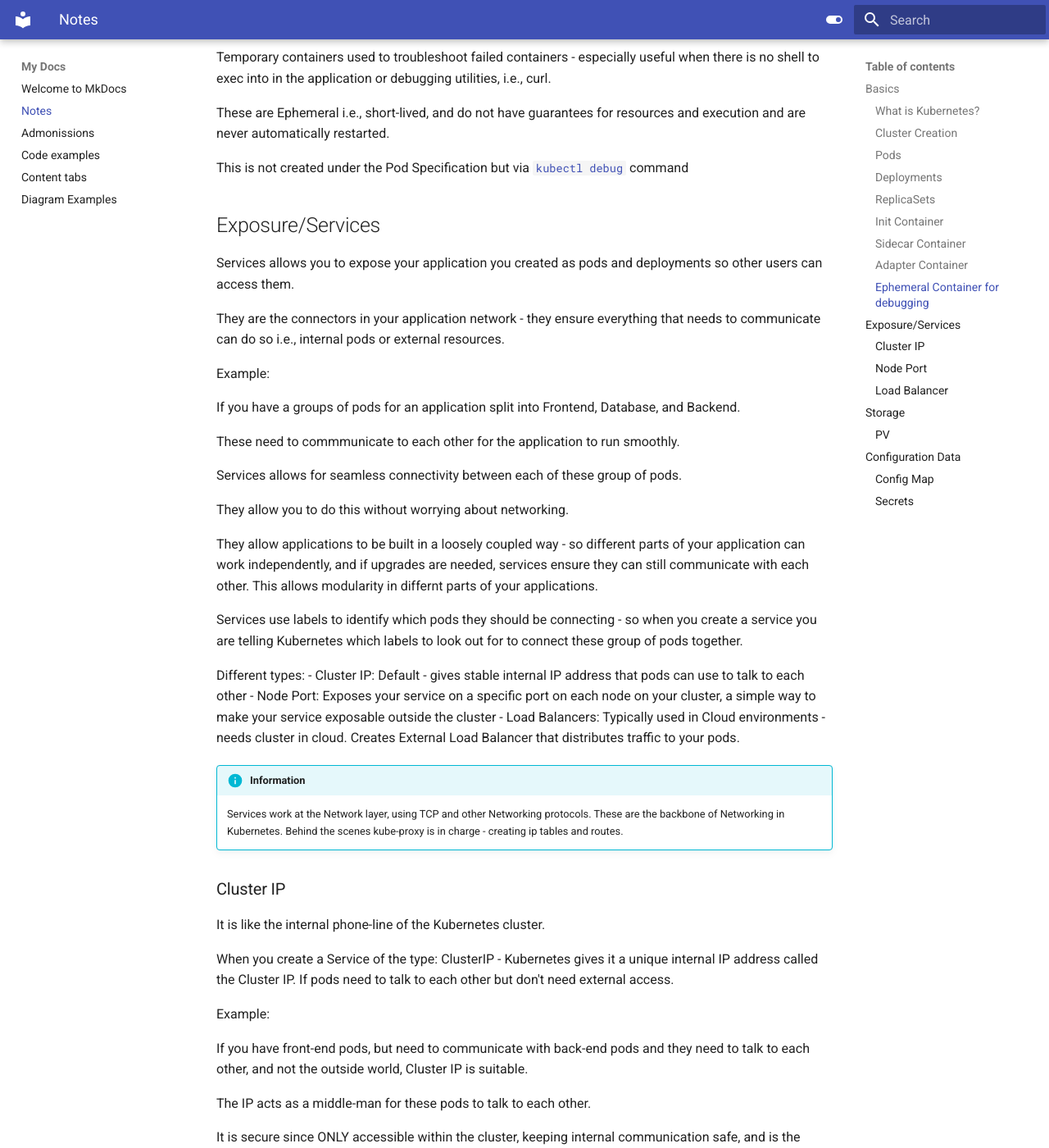
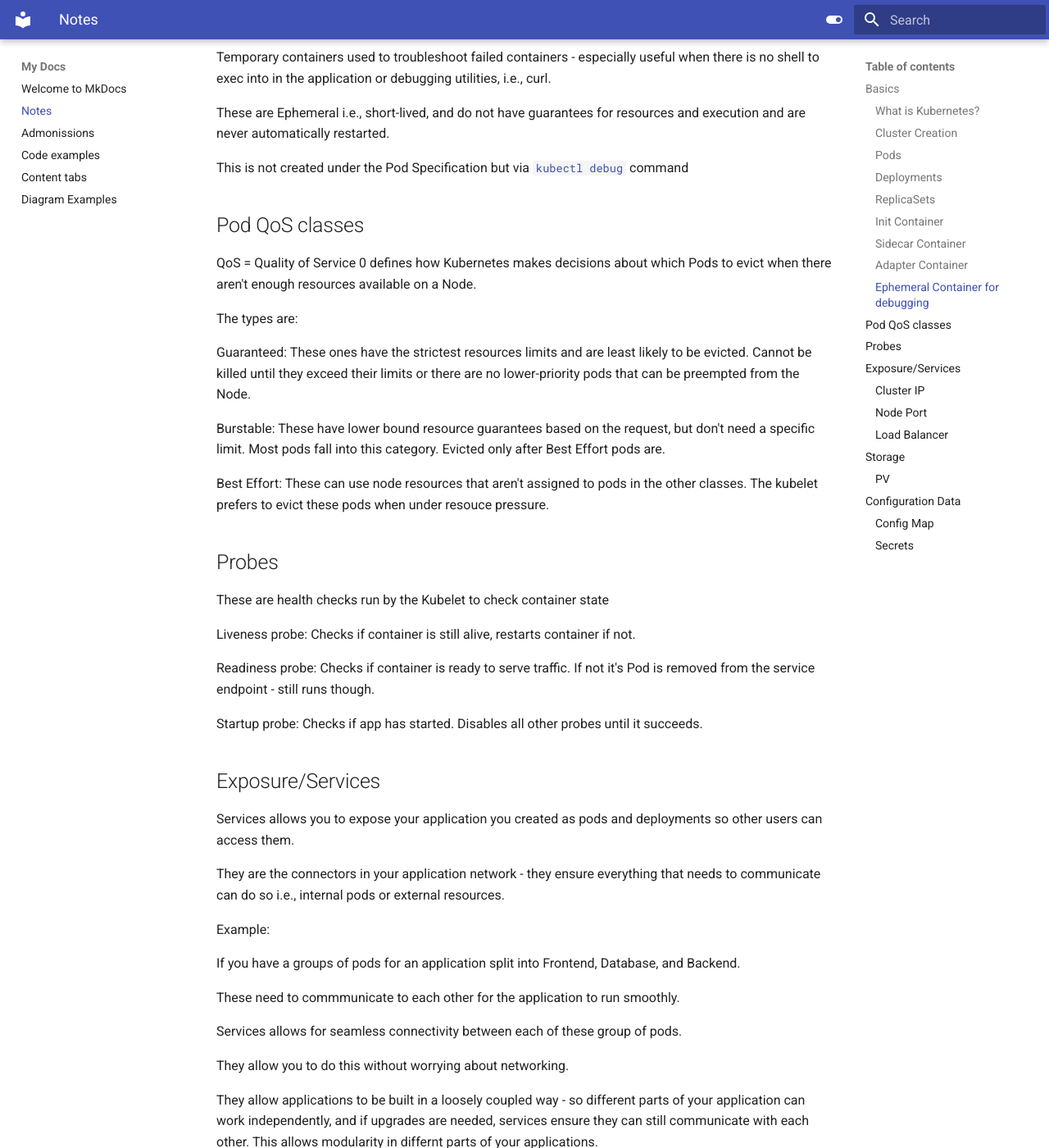
Before and after one commit to Mazharul419/kubernetes-project, an MkDocs documentation site: the page built from docs/Notes.md, in a window 1280 px wide and 1400 px high, scrolled down 7053 px. Shown: the whole window at 82% size. Built offline with MkDocs 1.6.1 and Material for MkDocs 9.7.7, drawn with Linux system fonts in a browser that asks for light colours.

Commit message:
added notes on Pod QoS classes

```diff
--- a/docs/Notes.md
+++ b/docs/Notes.md
@@ -313,6 +313,29 @@ Temporary containers used to troubleshoot failed containers - especially useful
 These are Ephemeral i.e., short-lived, and do not have guarantees for resources and execution and are never automatically restarted.
 
 This is not created under the Pod Specification but via [`kubectl debug`](https://kubernetes.io/docs/tasks/debug/debug-application/debug-running-pod/#ephemeral-container-example) command
+
+## Pod QoS classes
+
+QoS = Quality of Service 0 defines how Kubernetes makes decisions about which Pods to evict when there aren't enough resources available on a Node.
+
+The types are:
+
+Guaranteed: These ones have the strictest resources limits and are least likely to be evicted. Cannot be killed until they exceed their limits or there are no lower-priority pods that can be preempted from the Node.
+
+Burstable: These have lower bound resource guarantees based on the request, but don't need a specific limit. Most pods fall into this category. Evicted only after Best Effort pods are.
+
+Best Effort: These can use node resources that aren't assigned to pods in the other classes. The kubelet prefers to evict these pods when under resouce pressure.
+
+
+## Probes
+
+These are health checks run by the Kubelet to check container state
+
+Liveness probe: Checks if container is still alive, restarts container if not.
+
+Readiness probe: Checks if container is ready to serve traffic. If not it's Pod is removed from the service endpoint - still runs though.
+
+Startup probe: Checks if app has started. Disables all other probes until it succeeds.
 
 ## Exposure/Services
 
```
